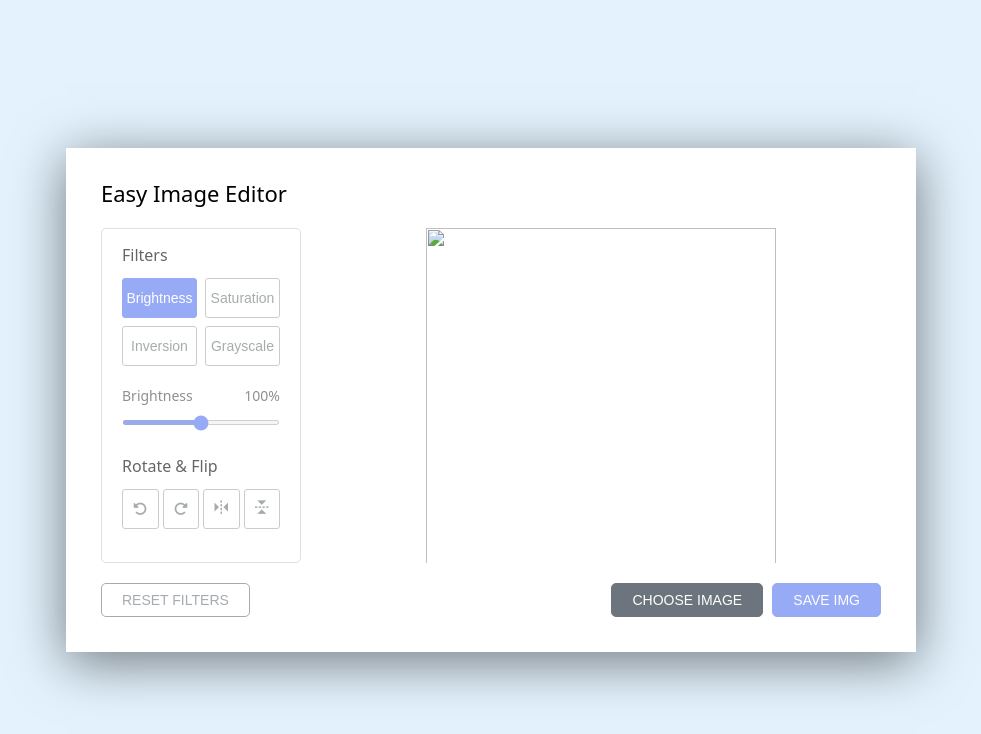
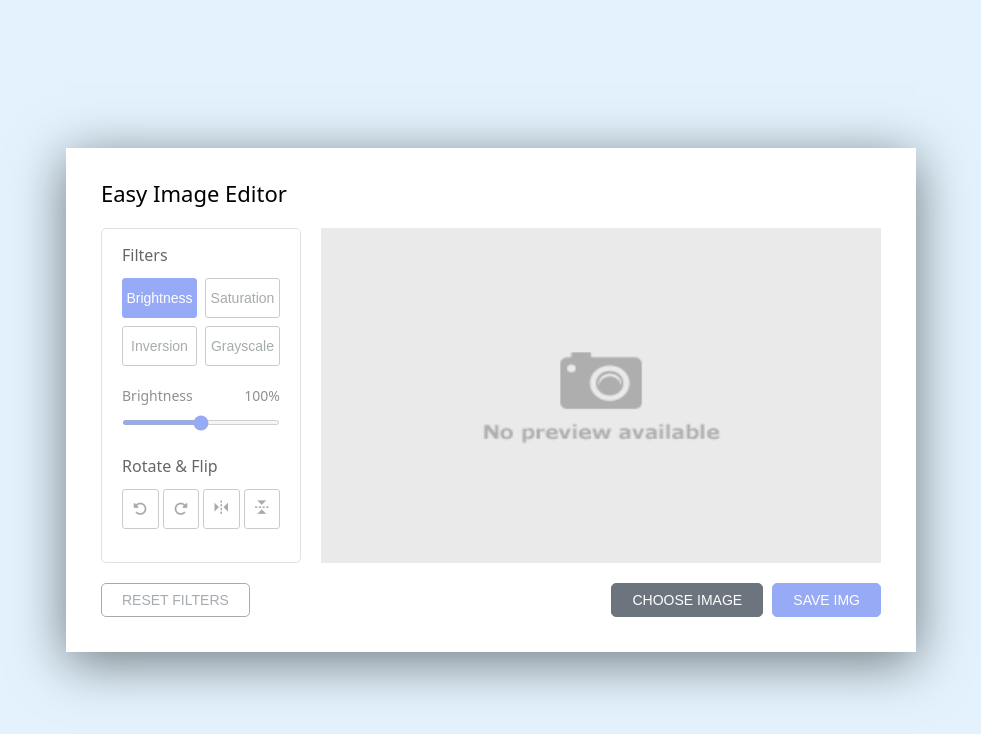
Before and after one commit to aabdulbost3/img_editor, a plain HTML site: page index.html in a window 1280 px wide. Shown: the whole page, without its empty margins (149-1130 px from the left). Drawn offline with nearby package versions, Linux system fonts and the light colour scheme.

Commit message:
update all file

```diff
--- a/css/style.css
+++ b/css/style.css
@@ -112,7 +112,7 @@ body{
 .preview-img img {
     max-width: 700px;
     max-height: 335px;
-    width: 350px;
+    width: 100%;
     height: 350px;
 }
 .controls button {
```
Also changed, not shown: index.html (+4 -24 lines), img/no-preview-available.png (added).
